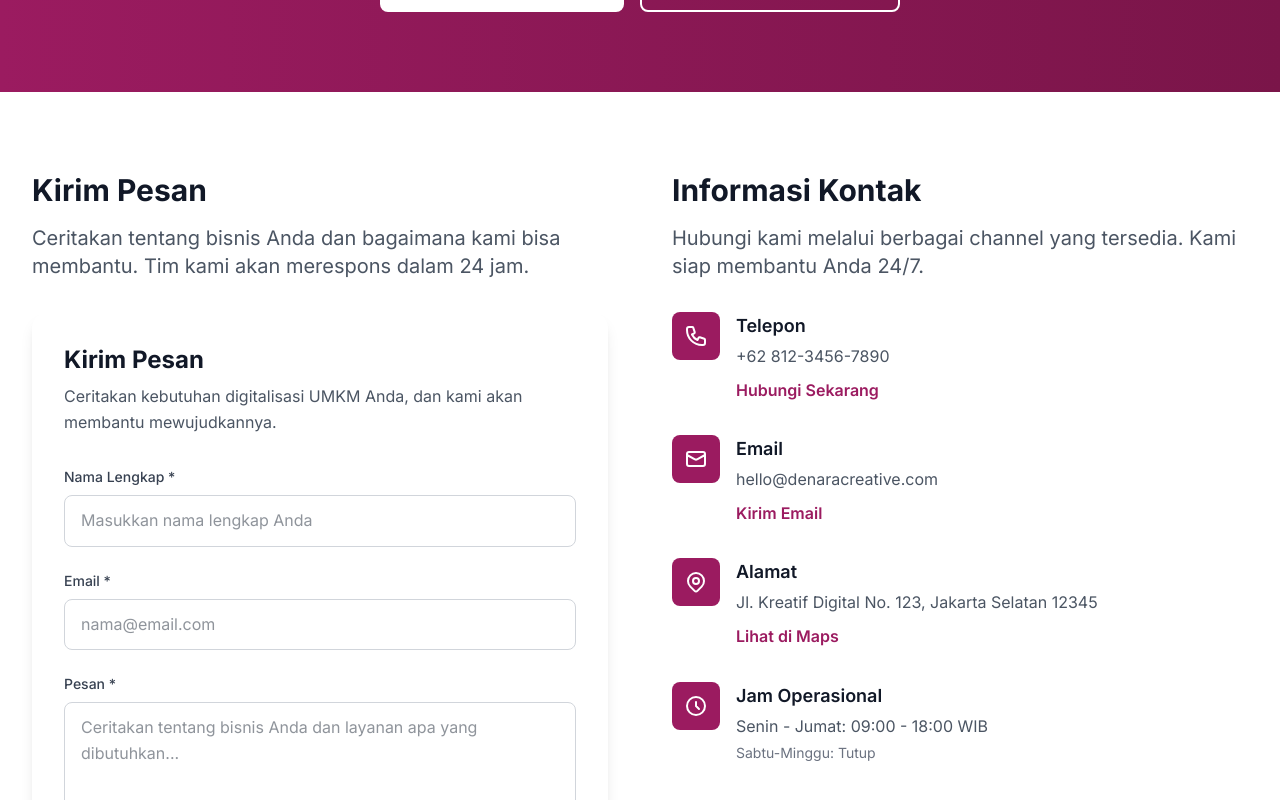
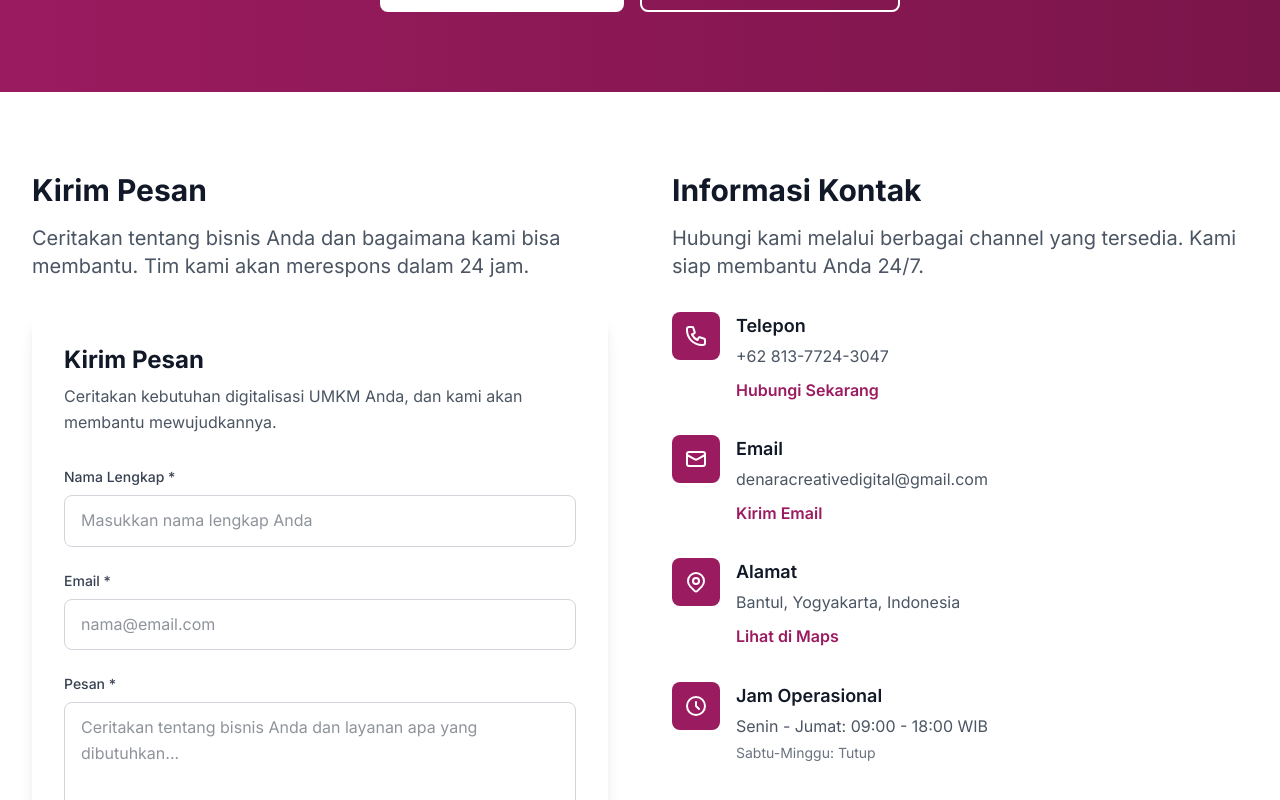
Before and after one commit to wildanwigenta/DenaraCreative, a Next.js app: page /contact in a window 1280 px wide. Shown: the part 356-1156 px from the top of the page. Built offline with nearby package versions, Linux system fonts and the light colour scheme.

Commit message:
update contact

```diff
--- a/src/app/contact/page.tsx
+++ b/src/app/contact/page.tsx
@@ -3,9 +3,9 @@ import Footer from '@/components/Footer';
 import ContactForm from '@/components/ContactForm';
 
 const contactInfo = {
-  phone: "+62 812-3456-7890",
-  email: "hello@denaracreative.com",
-  address: "Jl. Kreatif Digital No. 123, Jakarta Selatan 12345",
+  phone: "+62 813-7724-3047",
+  email: "denaracreativedigital@gmail.com",
+  address: "Bantul, Yogyakarta, Indonesia",
   hours: "Senin - Jumat: 09:00 - 18:00 WIB"
 };
 
```
